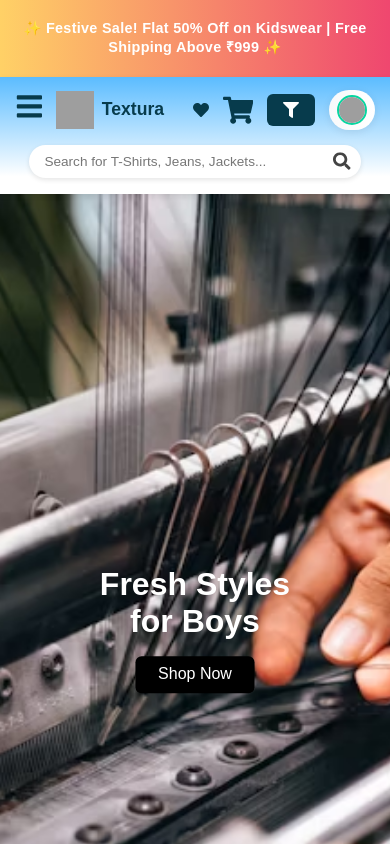
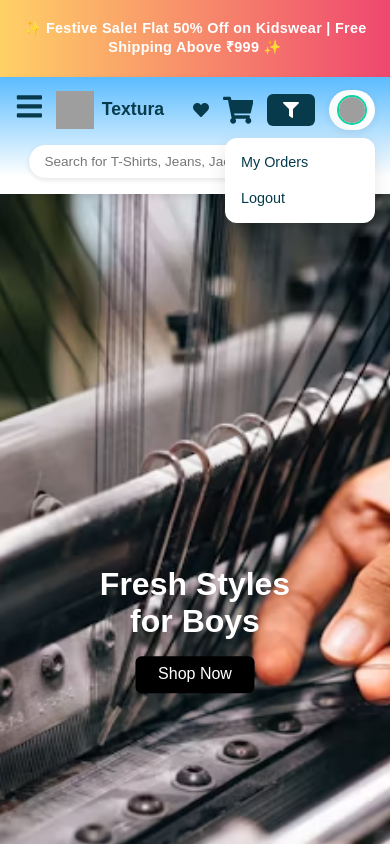
Before and after one commit to Hari-2812/textura, a React (Create React App) app in the folder textura/: page / in a window 390 px wide. Both pictures are taken after a click on the element 352 px from the left and 109 px from the top of the page. Shown: the top 844 px of the page. Built offline with nearby package versions, Linux system fonts and the light colour scheme; grey boxes are pictures that could not be loaded.

Commit message:
Account Button Fixed

```diff
--- a/textura/src/components/Header.css
+++ b/textura/src/components/Header.css
@@ -413,8 +413,7 @@
   .cart-icon svg {
     font-size: 1.9rem;
   }
-}
-/* =========================
+}/* =========================
    PROFILE / ACCOUNT SECTION
    ========================= */
 
@@ -438,13 +437,13 @@
 }
 
 .profile-display:hover {
-  background: linear-gradient(90deg, #5bbcff10, #ef476f10);
+  background: linear-gradient(90deg, #5bbcff15, #ef476f10);
   transform: scale(1.03);
 }
 
 .profile-avatar {
-  width: 32px;
-  height: 32px;
+  width: 34px;
+  height: 34px;
   border-radius: 50%;
   border: 2px solid #06d6a0;
   object-fit: cover;
@@ -466,11 +465,11 @@
   position: absolute;
   top: 115%;
   right: 0;
-  width: 180px;
+  width: 170px;
   background: #ffffff;
   border-radius: 12px;
   box-shadow: 0 6px 18px rgba(0, 0, 0, 0.1);
-  padding: 0.5rem 0;
+  padding: 0.4rem 0;
   z-index: 2000;
   animation: fadeDown 0.25s ease forwards;
 }
@@ -514,12 +513,12 @@
   }
 
   .profile-username {
-    display: none; /* hide name on mobile */
+    display: none; /* hide username on mobile for clean look */
   }
 
   .profile-dropdown {
     top: 120%;
     right: 0;
-    width: 160px;
+    width: 150px;
   }
 }
--- a/textura/src/components/Header.jsx
+++ b/textura/src/components/Header.jsx
@@ -3,7 +3,6 @@ import "./Header.css";
 import { useNavigate } from "react-router-dom";
 import { useTranslation } from "react-i18next";
 import { useCart } from "../context/CartContext";
-import { useUser } from "../context/UserContext"; // ✅ added
 import { products } from "../data/products";
 import {
   FiHome,
@@ -19,24 +18,25 @@ import {
   FaSearch,
   FaHeart,
   FaFilter,
-  FaUserCircle,
 } from "react-icons/fa";
 
 const Header = ({ onFilterToggle }) => {
   const [menuOpen, setMenuOpen] = useState(false);
   const [search, setSearch] = useState("");
   const [suggestions, setSuggestions] = useState([]);
-  const [showProfile, setShowProfile] = useState(false);
-
+  const [showProfile, setShowProfile] = useState(false); // ✅ profile dropdown toggle
   const navigate = useNavigate();
   const { t } = useTranslation();
   const { cartCount } = useCart();
-  const { user } = useUser(); // ✅ get profile info
 
+  // Dummy user (replace later with real user context)
+  const user = { name: "Hari Prasath" };
+
+  // Sidebar toggle
   const toggleMenu = () => setMenuOpen(!menuOpen);
   const closeMenu = () => setMenuOpen(false);
-  const toggleProfile = () => setShowProfile(!showProfile);
 
+  // Auto-close sidebar when clicking outside
   useEffect(() => {
     const handleOutsideClick = (e) => {
       if (
@@ -46,14 +46,12 @@ const Header = ({ onFilterToggle }) => {
       ) {
         closeMenu();
       }
-      if (!e.target.closest(".profile-menu") && !e.target.closest(".profile-icon")) {
-        setShowProfile(false);
-      }
     };
     document.addEventListener("click", handleOutsideClick);
     return () => document.removeEventListener("click", handleOutsideClick);
   }, [menuOpen]);
 
+  // Search suggestion logic
   const handleSearchChange = (e) => {
     const value = e.target.value.toLowerCase();
     setSearch(value);
@@ -74,14 +72,26 @@ const Header = ({ onFilterToggle }) => {
     if (product.category === "girls") navigate("/girls");
   };
 
+  // ✅ Close dropdown if clicked outside
+  useEffect(() => {
+    const handleClickOutside = (e) => {
+      if (!e.target.closest(".profile-section")) setShowProfile(false);
+    };
+    document.addEventListener("click", handleClickOutside);
+    return () => document.removeEventListener("click", handleClickOutside);
+  }, []);
+
   return (
     <>
+      {/* 🌟 Offer Bar */}
       <div className="offer-bar">
         <p>✨ Festive Sale! Flat 50% Off on Kidswear | Free Shipping Above ₹999 ✨</p>
       </div>
 
+      {/* 🧭 Header */}
       <header className="header">
         <nav className="navbar">
+          {/* Left: Menu + Logo */}
           <div className="navbar-left">
             <div className="menu-icon" onClick={toggleMenu}>
               <FaBars />
@@ -95,6 +105,7 @@ const Header = ({ onFilterToggle }) => {
             </div>
           </div>
 
+          {/* Center: Search */}
           <div className="navbar-center">
             <div className="search-container">
               <input
@@ -104,10 +115,14 @@ const Header = ({ onFilterToggle }) => {
                 onChange={handleSearchChange}
               />
               <FaSearch className="search-icon" />
+
               {suggestions.length > 0 && (
                 <ul className="search-suggestions">
                   {suggestions.map((item) => (
-                    <li key={item.id} onClick={() => handleSuggestionClick(item)}>
+                    <li
+                      key={item.id}
+                      onClick={() => handleSuggestionClick(item)}
+                    >
                       <img src={item.img} alt={item.name} />
                       <span>{item.name}</span>
                     </li>
@@ -117,27 +132,35 @@ const Header = ({ onFilterToggle }) => {
             </div>
           </div>
 
+          {/* Right: Icons */}
           <div className="navbar-right">
             <div className="nav-item">
               <FaHeart />
               <span>{t("wishlist")}</span>
             </div>
 
+            {/* Cart */}
             <div className="nav-item" onClick={() => navigate("/cart")}>
               <div className="cart-icon">
                 <FaShoppingCart />
-                {cartCount > 0 && <span className="cart-badge">{cartCount}</span>}
+                {cartCount > 0 && (
+                  <span className="cart-badge">{cartCount}</span>
+                )}
               </div>
               <span>{t("cart") || "Cart"}</span>
             </div>
 
+            {/* Filter */}
             <div className="nav-item filter-btn" onClick={onFilterToggle}>
               <FaFilter />
               <span>{t("filter") || "Filter"}</span>
             </div>
 
-            {/* ✅ Account/Profile Icon */}
-            <div className="nav-item profile-section" onClick={() => setShowProfile(!showProfile)}>
+            {/* ✅ User Profile Section */}
+            <div
+              className="nav-item profile-section"
+              onClick={() => setShowProfile((prev) => !prev)}
+            >
               <div className="profile-display">
                 <img
                   src="https://cdn-icons-png.flaticon.com/512/3135/3135715.png"
@@ -149,18 +172,25 @@ const Header = ({ onFilterToggle }) => {
 
               {showProfile && (
                 <div className="profile-dropdown">
-                  <p onClick={() => navigate("/profile")}>My Profile</p>
-                  <p onClick={() => navigate("/orders")}>My Orders</p>
-                  <p onClick={() => alert("Logged out successfully!")}>Logout</p>
+                  <p onClick={() => { navigate("/orders"); setShowProfile(false); }}>
+                    My Orders
+                  </p>
+                  <p
+                    onClick={() => {
+                      alert("Logged out successfully!");
+                      setShowProfile(false);
+                    }}
+                  >
+                    Logout
+                  </p>
                 </div>
               )}
             </div>
-
           </div>
         </nav>
       </header>
 
-      {/* 📱 Sidebar */}
+      {/* Sidebar */}
       <div className={`sidebar ${menuOpen ? "open" : ""}`}>
         <div className="sidebar-header">
           <div className="sidebar-logo">
@@ -185,9 +215,6 @@ const Header = ({ onFilterToggle }) => {
           <li onClick={() => { navigate("/orders"); closeMenu(); }}>
             <FiPackage className="icon" /> {t("orders")}
           </li>
-          <li onClick={() => { navigate("/profile"); closeMenu(); }}>
-            <FiUser className="icon" /> {t("account")}
-          </li>
           <li onClick={() => { navigate("/help"); closeMenu(); }}>
             <FiHelpCircle className="icon" /> {t("help")}
           </li>
@@ -198,9 +225,7 @@ const Header = ({ onFilterToggle }) => {
 
         <div className="sidebar-footer">
           <p>© 2025 Textura</p>
-          <p className="tagline">
-            {t("tagline") || "Style. Comfort. Confidence."}
-          </p>
+          <p className="tagline">Style. Comfort. Confidence.</p>
         </div>
       </div>
 
```
